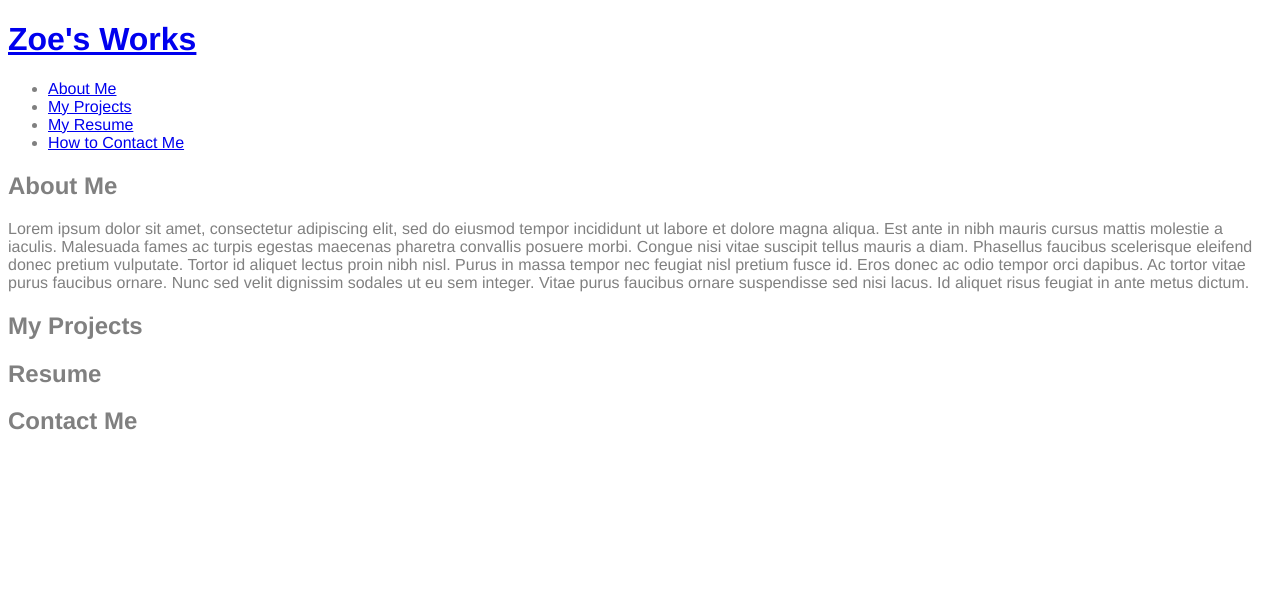
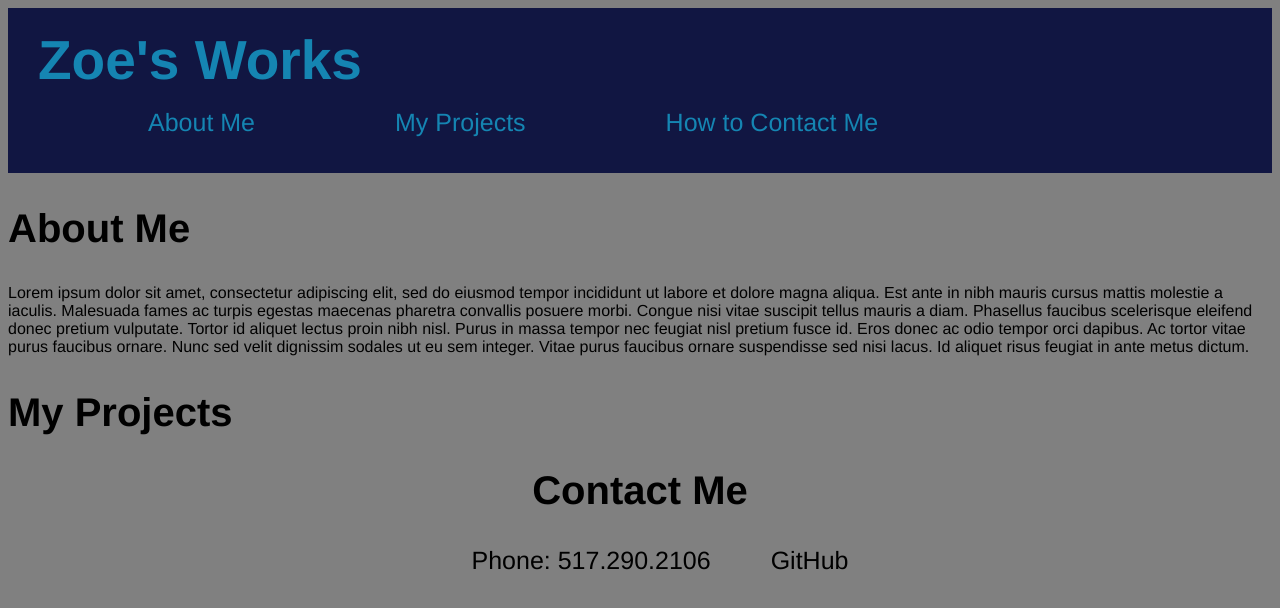
Before and after one commit to russe433/Personal-Portfolio, a plain HTML site: page index.html in a window 1280 px wide. Drawn offline with Linux system fonts and the light colour scheme.

Commit message:
added more css styles

```diff
--- a/css/portfolio.css
+++ b/css/portfolio.css
@@ -1,4 +1,81 @@
 body{
-    color: gray;
+    background-color: gray;
     font-family:'Franklin Gothic Medium', 'Arial Narrow', Arial, sans-serif
 }
+
+header {
+    padding:20px 30px;
+    background-color: #111642;
+    display: flex;
+    justify-content:space-between;
+    flex-wrap: wrap;
+}
+
+header h1{
+    font-weight:bold;
+    font-size:55px;
+    color:#1585b2;
+    margin:0;
+}
+
+header a{
+    color: #1585b2;
+    padding:40px;
+}
+
+header a{
+    text-decoration: none;
+    color:#1585b2;
+    size:36px;
+}
+
+header nav ul {
+    display:flex;
+    flex-wrap: wrap;
+    justify-content: space-between;
+    align-items: center;
+    list-style: none;
+}
+
+header nav ul li a {
+    margin: 0 30px;
+    font-weight: lighter;
+    font-size: 25px;
+}
+
+.about-me h2{
+    display: flex;
+    flex-wrap: wrap;
+    justify-content: left;
+    font-size: 40px;
+}
+
+.works h2{
+    display: flex;
+    flex-wrap: wrap;
+    justify-content: left;
+    font-size: 40px;
+}
+
+.contact h2{
+    display: flex;
+    flex-wrap: wrap;
+    justify-content: center;
+    font-size: 40px;
+}
+.contact ul{
+    display:flex;
+    flex-wrap: wrap;
+    justify-content: center;
+    align-items: center;
+    list-style: none;
+}
+.contact ul li {
+    list-style: none;
+}
+
+.contact ul li {
+    margin: 0 30px;
+    font-weight: lighter;
+    font-size: 25px;
+}
--- a/index.html
+++ b/index.html
@@ -8,7 +8,7 @@
     <body>
         <header>
             <h1>
-                <a href="/">Zoe's Works</a>
+                Zoe's Works
             </h1>
             <nav>
                 <ul>
@@ -17,9 +17,6 @@
                     </li>
                     <li>
                         <a href="#works">My Projects</a>
-                    </li>
-                    <li>
-                        <a href="#resume">My Resume</a>
                     </li>
                     <li>
                         <a href="#contact">How to Contact Me</a>
@@ -46,16 +43,20 @@
                 <h2>My Projects</h2>
             </div>
         </section>
-        <section class="resume">
-            <div>
-                <h2>Resume</h2>
-            </div>
-        </section>
+
         <section class="contact">
             <div>
                 <h2>Contact Me</h2>
             </div>
+            <ul>
+                <li>
+                    Phone: 517.290.2106
+                </li>
+                <li>
+                    <a>GitHub</a>
+                </li>
 
+            </ul>
         </section>
     </body>
 
```
